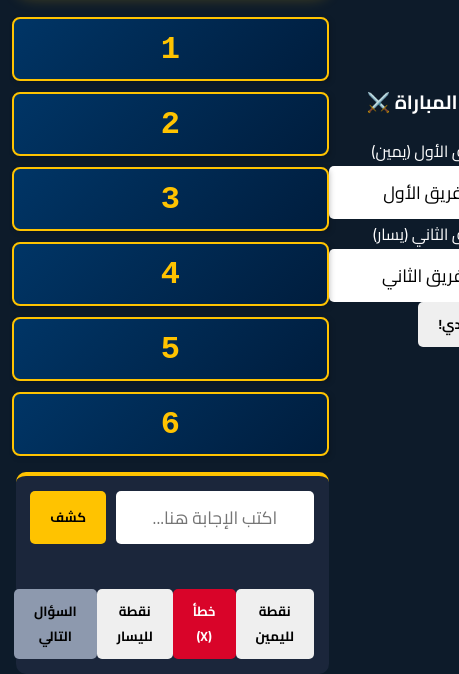
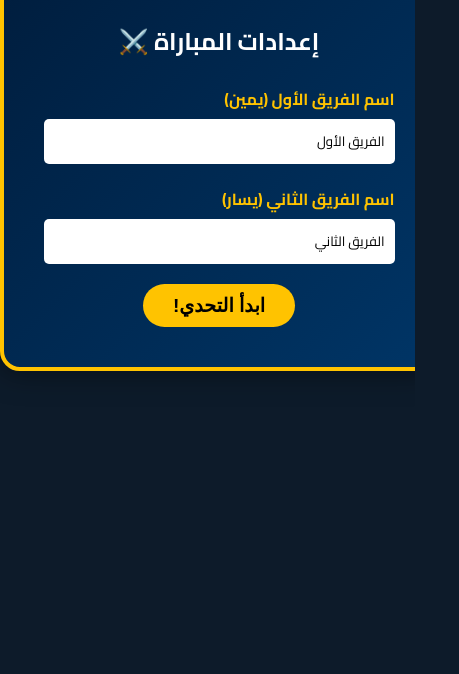
Before and after one commit to RishaSalla/Question_Answer, a plain HTML site: page index.html in a window 390 px wide. Shown: the part 259-933 px from the top of the page, 459 px wide, since content can reach past the window. After the commit the page ends 844 px from the top, so only its background shows below. Drawn offline with Linux system fonts and the light colour scheme.

Commit message:
Update style.css

```diff
--- a/assets/css/style.css
+++ b/assets/css/style.css
@@ -1,11 +1,10 @@
-/* متغيرات الألوان لتسهيل التعديل لاحقاً */
 :root {
-    --main-bg: #0d1b2a;       /* خلفية الشاشة */
-    --card-back: #003566;     /* لون البطاقة وهي مقلوبة */
-    --card-face: #e0e1dd;     /* لون البطاقة وهي مكشوفة */
-    --accent: #ffc300;        /* اللون الذهبي للإطار */
+    --main-bg: #0d1b2a;
+    --card-back: #003566;
+    --card-face: #e0e1dd;
+    --accent: #ffc300;
     --text-main: #ffffff;
-    --text-dark: #000000;
+    --danger: #d90429;
 }
 
 body {
@@ -13,62 +12,134 @@ body {
     background-color: var(--main-bg);
     color: var(--text-main);
     margin: 0;
-    min-height: 100vh;
-    display: flex;
+    overflow: hidden; /* لمنع التمرير */
+}
+
+/* --- إدارة الشاشات --- */
+.screen {
+    display: none; /* مخفي افتراضياً */
+    width: 100vw;
+    height: 100vh;
     justify-content: center;
     align-items: center;
-    overflow-x: hidden; /* منع التمرير الجانبي */
+    flex-direction: column;
 }
 
+.screen.active {
+    display: flex; /* إظهار الشاشة النشطة */
+}
+
+/* --- شاشة الإعدادات (الأولى) --- */
+.setup-box {
+    background: linear-gradient(135deg, #001d3d, #003566);
+    padding: 40px;
+    border-radius: 20px;
+    border: 4px solid var(--accent);
+    text-align: center;
+    box-shadow: 0 0 30px rgba(0,0,0,0.5);
+    width: 90%;
+    max-width: 400px;
+}
+
+.input-group-vertical {
+    margin-bottom: 20px;
+    text-align: right;
+}
+
+.input-group-vertical label {
+    display: block;
+    margin-bottom: 5px;
+    color: var(--accent);
+    font-weight: bold;
+}
+
+.input-group-vertical input {
+    width: 100%;
+    padding: 10px;
+    border-radius: 5px;
+    border: none;
+    font-family: 'Cairo', sans-serif;
+    box-sizing: border-box; /* لضمان عدم خروج الحواف */
+}
+
+.primary-btn {
+    background-color: var(--accent);
+    color: #000;
+    font-size: 1.2rem;
+    padding: 10px 30px;
+    border: none;
+    border-radius: 50px;
+    cursor: pointer;
+    font-weight: bold;
+    transition: transform 0.2s;
+}
+
+.primary-btn:hover { transform: scale(1.05); }
+
+/* --- شاشة اللعبة (الثانية) --- */
 .main-container {
     width: 95%;
-    max-width: 900px;
+    max-width: 1000px;
+    height: 95vh;
     display: flex;
     flex-direction: column;
-    gap: 20px;
+    justify-content: space-between;
 }
 
-/* --- رأس اللعبة --- */
+/* رأس اللعبة الجديد (فريقين) */
 .game-header {
-    background: linear-gradient(180deg, #001d3d, #003566);
-    border: 3px solid var(--accent);
+    display: flex;
+    justify-content: space-between;
+    align-items: center;
+    background: #001d3d;
+    border: 2px solid var(--accent);
     border-radius: 15px;
-    padding: 15px;
+    padding: 10px 20px;
+    margin-bottom: 10px;
+}
+
+.team-score-box {
     text-align: center;
-    box-shadow: 0 0 15px rgba(255, 195, 0, 0.3);
-    position: relative;
+    min-width: 120px;
+}
+
+.score-digit {
+    background: black;
+    color: var(--accent);
+    font-size: 2rem;
+    font-weight: bold;
+    padding: 5px 15px;
+    border: 2px solid white;
+    border-radius: 10px;
+    margin-top: 5px;
+}
+
+.question-box {
+    flex: 1; /* يأخذ المساحة المتبقية */
+    text-align: center;
+    padding: 0 20px;
 }
 
 #question-text {
-    margin: 10px 0 0 0;
-    font-size: 1.5rem;
+    font-size: 1.4rem;
+    margin: 0;
 }
 
-.score-box {
-    background-color: black;
-    border: 2px solid white;
-    padding: 5px 15px;
-    border-radius: 8px;
-    font-size: 1.2rem;
-    font-weight: bold;
-    display: inline-block;
-    color: var(--accent);
+/* شبكة البطاقات */
+.cards-grid {
+    display: grid;
+    grid-template-columns: repeat(2, 1fr);
+    gap: 15px;
+    flex-grow: 1; /* تعبئة المساحة الفارغة */
+    align-content: center; /* توسيط البطاقات عمودياً */
 }
 
-/* --- شبكة البطاقات (6 إجابات) --- */
-.cards-grid {
-    display: grid;
-    grid-template-columns: repeat(2, 1fr); /* عمودين */
-    gap: 15px;
-    perspective: 1000px; /* لعمل تأثير الـ 3D */
-}
-
-/* --- تصميم البطاقة --- */
 .card {
     background-color: transparent;
-    height: 70px; /* ارتفاع البطاقة */
+    height: 70px;
     cursor: pointer;
     position: relative;
+    perspective: 1000px;
 }
 
 .card-inner {
@@ -78,19 +149,15 @@ body {
     text-align: center;
     transition: transform 0.6s;
     transform-style: preserve-3d;
-    box-shadow: 0 4px 6px rgba(0,0,0,0.3);
 }
 
-/* كلاس نضيفه بالجافاسكربت لقلب البطاقة */
-.card.flipped .card-inner {
-    transform: rotateX(180deg);
-}
+.card.flipped .card-inner { transform: rotateX(180deg); }
 
 .card-front, .card-back {
     position: absolute;
     width: 100%;
     height: 100%;
-    backface-visibility: hidden; /* إخفاء ظهر العنصر */
+    backface-visibility: hidden;
     display: flex;
     align-items: center;
     justify-content: center;
@@ -99,94 +166,52 @@ body {
     font-weight: bold;
 }
 
-/* الوجه الأمامي (المخفي - الرقم) */
 .card-front {
-    background: linear-gradient(135deg, var(--card-back), #001d3d);
+    background: linear-gradient(135deg, var(--card-back), #000);
     color: var(--accent);
     font-size: 2rem;
-    font-family: monospace; /* لجعل الأرقام تشبه النمط الرقمي */
-    border: 2px solid var(--accent);
+    font-family: monospace;
 }
 
-/* الوجه الخلفي (المكشوف - الإجابة) */
 .card-back {
     background-color: var(--card-face);
-    color: var(--text-dark);
+    color: black;
     transform: rotateX(180deg);
-    justify-content: space-between; /* يباعد بين النص والنقاط */
+    justify-content: space-between;
     padding: 0 20px;
-    box-sizing: border-box;
 }
 
 .points-badge {
-    background-color: var(--main-bg);
+    background: var(--main-bg);
     color: white;
     padding: 2px 8px;
     border-radius: 4px;
 }
 
-/* --- لوحة التحكم السفلية --- */
+/* لوحة التحكم */
 .control-panel {
-    background-color: #1b263b;
-    padding: 15px;
+    background: #1b263b;
+    padding: 10px;
     border-radius: 10px;
-    border-top: 4px solid var(--accent);
-    display: flex;
-    flex-direction: column;
-    gap: 10px;
+    border-top: 3px solid var(--accent);
 }
 
-.input-group {
-    display: flex;
-    gap: 10px;
+.input-group { display: flex; gap: 10px; margin-bottom: 5px; }
+.input-group input { flex: 1; padding: 10px; text-align: center; font-size: 1.1rem; border-radius: 5px; border:none;}
+#submit-btn { background: var(--accent); border: none; padding: 0 20px; font-weight: bold; cursor: pointer; border-radius: 5px;}
+
+.admin-controls { display: flex; gap: 5px; justify-content: center; margin-top: 5px; flex-wrap: wrap;}
+.admin-controls button { padding: 8px 15px; border: none; border-radius: 5px; cursor: pointer; color: white; font-weight: bold;}
+
+.team-btn { background-color: #0077b6; }
+.danger-btn { background-color: var(--danger); }
+.secondary-btn { background-color: #6c757d; }
+.feedback-msg { text-align: center; height: 20px; font-weight: bold; margin: 5px 0; }
+
+/* للموبايل */
+@media (max-width: 600px) {
+    .cards-grid { grid-template-columns: 1fr; }
+    .game-header { flex-direction: column; gap: 10px; }
+    .question-box { order: -1; } /* رفع السؤال للأعلى */
+    .admin-controls { display: grid; grid-template-columns: 1fr 1fr; }
 }
-
-input[type="text"] {
-    flex: 1;
-    padding: 10px;
-    font-size: 1.1rem;
-    border-radius: 5px;
-    border: none;
-    text-align: center;
-    font-family: 'Cairo', sans-serif;
-}
-
-button {
-    padding: 10px 20px;
-    font-family: 'Cairo', sans-serif;
-    font-weight: bold;
-    border: none;
-    border-radius: 5px;
-    cursor: pointer;
-    transition: 0.2s;
-}
-
-#submit-btn { background-color: var(--accent); color: black; }
-#submit-btn:hover { background-color: #e0ac00; }
-
-.admin-controls {
-    display: flex;
-    justify-content: space-between;
-    margin-top: 5px;
-}
-
-.danger-btn { background-color: #d90429; color: white; }
-.danger-btn:hover { background-color: #ef233c; }
-
-.secondary-btn { background-color: #8d99ae; color: black; }
-
-.feedback-msg {
-    color: #ff4d4d;
-    height: 20px;
-    text-align: center;
-    font-weight: bold;
-}
-
-/* --- التجاوب مع الجوال --- */
-@media (max-width: 600px) {
-    .cards-grid {
-        grid-template-columns: 1fr; /* عمود واحد فقط */
-    }
-    .card { height: 60px; }
-    h1 { font-size: 1.2rem; }
-}
```
